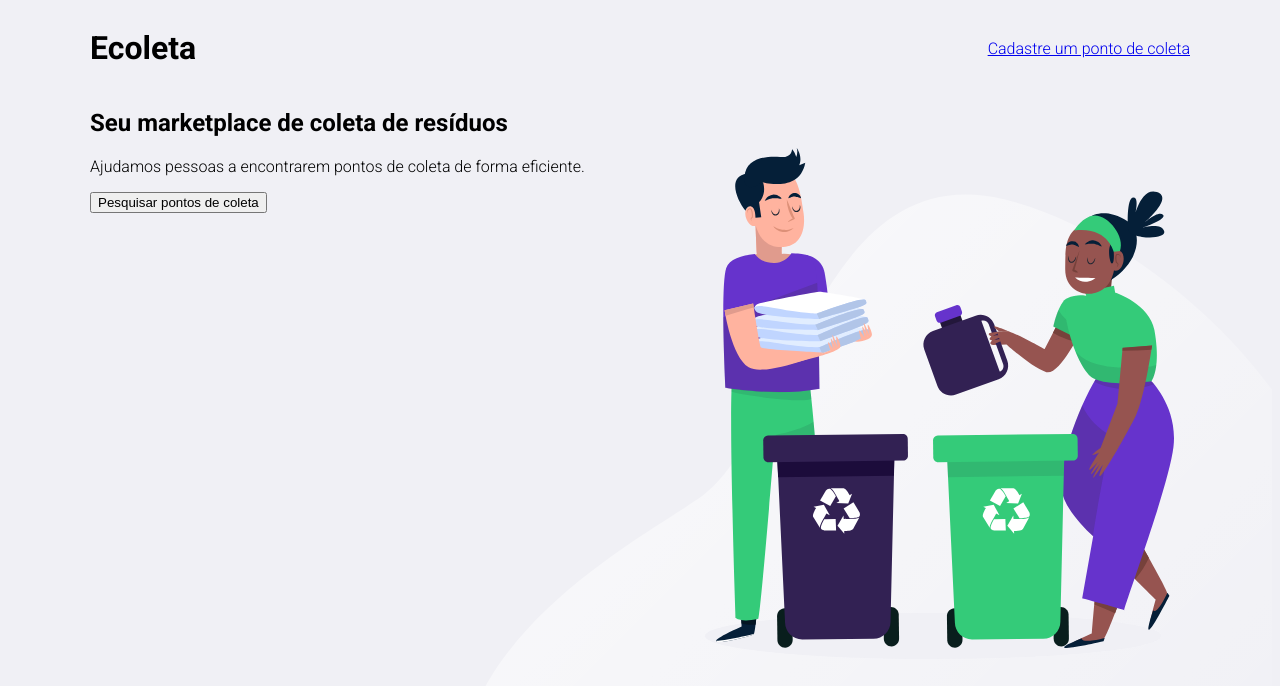
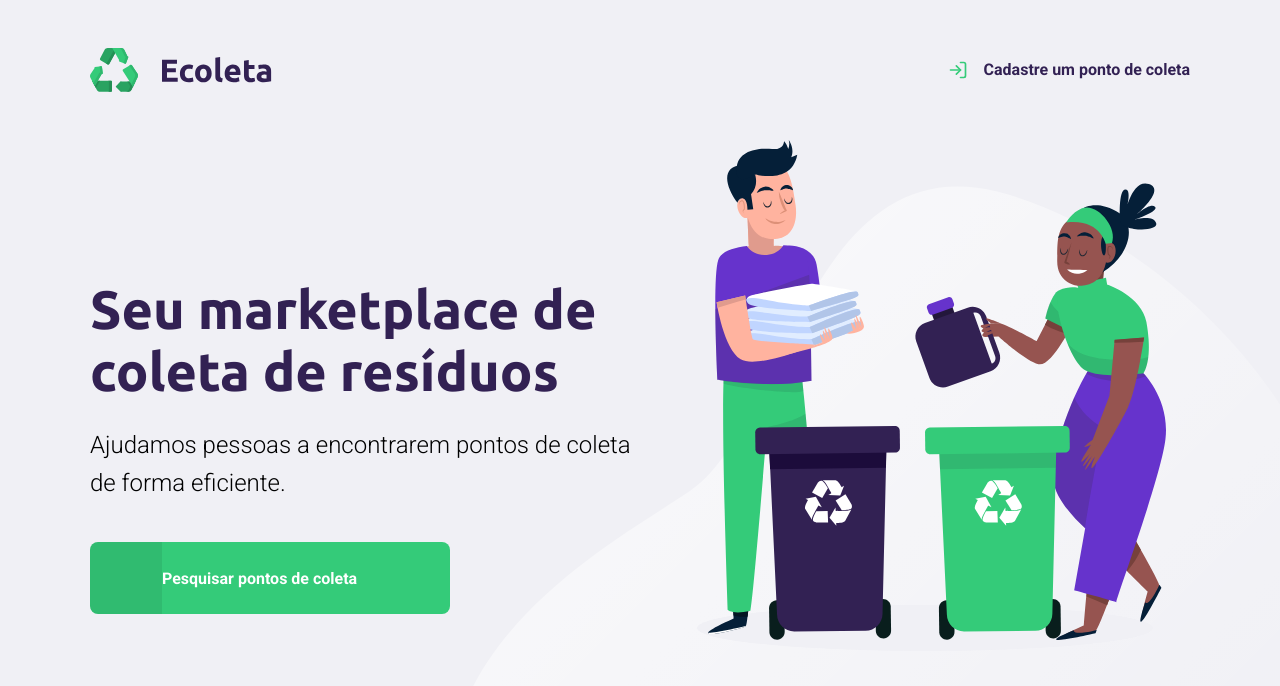
Before and after one commit to mateusdearaujo/ecoleta, a plain HTML site: page index.html in a window 1280 px wide. Drawn offline with Linux system fonts and the light colour scheme.

Commit message:
Finalizando a home

```diff
--- a/index.html
+++ b/index.html
@@ -6,20 +6,24 @@
     <title>Ecoleta</title>
     <meta name="description" content="Empresa de coleta de lixo seletivo"/>
     <link href="https://fonts.googleapis.com/css2?family=Roboto:wght@300;700&display=swap" rel="stylesheet">
+    <link href="https://fonts.googleapis.com/css2?family=Ubuntu:wght@700&display=swap" rel="stylesheet">
     <link rel="stylesheet" href="/styles/main.css">
 </head>
 <body>
 <div id="page-home">
     <div class="content">
-        <div>
             <header>
-                <h1>Ecoleta</h1>
-                <a href="#">Cadastre um ponto de coleta</a>
+                <img src="/assets/logo.svg" alt="Logo Ecoleta" title="Logo Ecoleta"/>
+                <a href="#">
+                    <span></span>
+                    Cadastre um ponto de coleta
+                </a>
             </header>
-            <h2>Seu marketplace de coleta de resíduos</h2>
-            <p>Ajudamos pessoas a encontrarem pontos de coleta de forma eficiente.</p>
-            <button>Pesquisar pontos de coleta</button>
-        </div>
+            <main>
+                <h1>Seu marketplace de coleta de resíduos</h1>
+                <p>Ajudamos pessoas a encontrarem pontos de coleta de forma eficiente.</p>
+                <a href="#"><span></span>Pesquisar pontos de coleta</a href="#">
+            </main>
     </div>
 </div>
 </body>
--- a/styles/main.css
+++ b/styles/main.css
@@ -1,8 +1,24 @@
+:root {
+    --title-color: #322153;
+    --primary-color: #34cb79;
+}
+* {
+    margin: 0;
+    padding: 0;
+}
 html {
     font-family: 'Roboto', sans-serif;
 }
 body {
     background: #f0f0f5;
+    -webkit-font-smoothing: antialiased;
+}
+a {
+    text-decoration: none;
+}
+h1, h2, h3, h4, h5, h6 {
+    color: var(--title-color);
+    font-family: 'Ubuntu', sans-serif;
 }
 #page-home {
     height: 100vh;
@@ -13,9 +29,66 @@ body {
     width: 90%;
     max-width: 1100px;
     margin: 0 auto;
+    height: 100%;
+    display: flex;
+    flex-direction: column;
 }
 #page-home header {
     display: flex;
     justify-content: space-between;
     align-items: center;
+    margin-top: 48px;
 }
+#page-home header a {
+    display: flex;
+    color: var(--title-color);
+    font-weight: 700;
+}
+#page-home header a span {
+    background: url('/assets/log-in.svg');
+    width: 20px;
+    height: 20px;
+    display: flex;
+    margin-right: 16px;
+}
+#page-home main {
+    max-width: 560px;
+    display: flex;
+    flex: 1;
+    justify-content: center;
+    flex-direction: column;
+}
+#page-home main h1 {
+    font-size: 54px;
+}
+#page-home main p {
+    font-size: 24px;
+    line-height: 38px;
+    margin-top: 24px;
+}
+#page-home main a {
+    width: 100%;
+    max-width: 360px;
+    height: 72px;
+    border-radius: 8px;
+    background: var(--primary-color);
+    display: flex;
+    align-items: center;
+    margin-top: 40px;
+    transition: 400ms;
+    font-weight: bold;
+    color: #ffffff;
+}
+#page-home main a:hover {
+    background-color: #2fb86e;
+}
+#page-home main a span {
+    height: 72px;
+    width: 72px;
+    border-top-left-radius: 8px;
+    border-bottom-left-radius: 8px;
+    background-color: rgba(0, 0, 0, 0.08);
+}
+#page-home main a span::after {
+
+}
```
